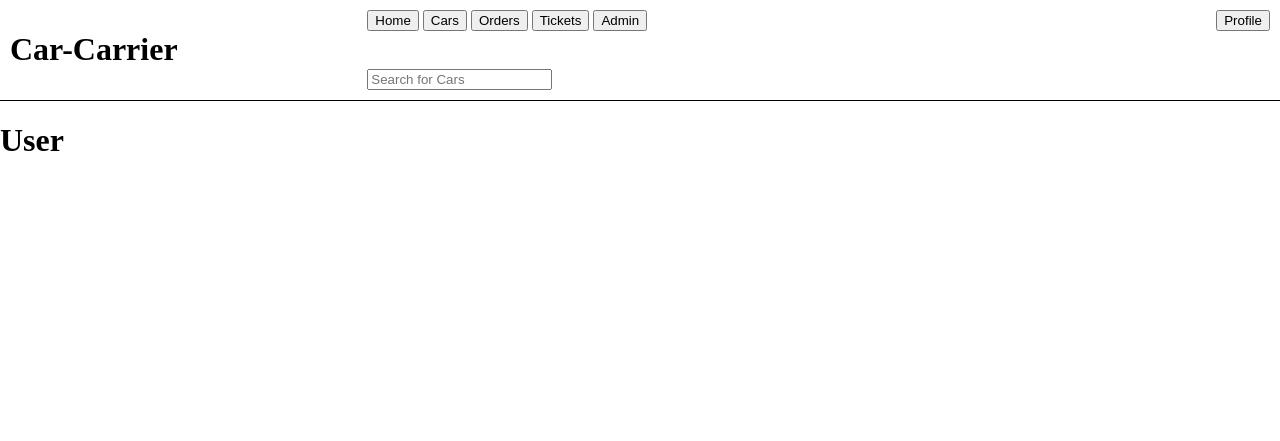
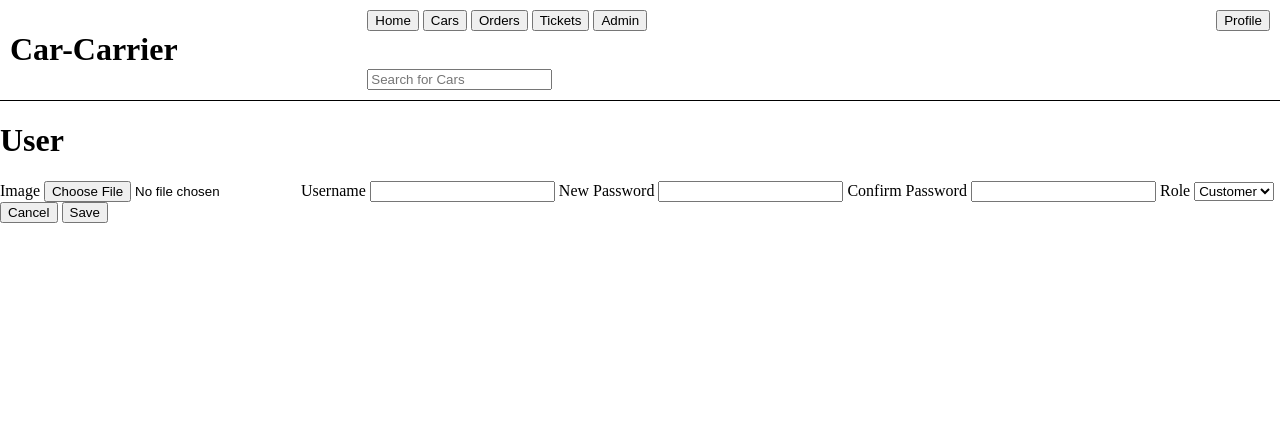
Before and after one commit to hammerhc/Car-Carrier, a Flask app: template src/templates/admin/user.html in a window 1280 px wide. Shown: the top 441 px of the page. Run offline with Flask 2, Linux system fonts and the light colour scheme; the template is opened without the code that fills it, so the values that code supplies are empty.

Commit message:
Updated User Details Page

```diff
--- a/src/static/js/admin/user.js
+++ b/src/static/js/admin/user.js
@@ -0,0 +1,12 @@
+var url = new URL(window.location);
+var params = new URLSearchParams(url.search);
+
+var userId = params.get("id");
+
+function cancel() {
+    navigate("/users");
+}
+
+function save() {
+    console.log("Saving");
+}
--- a/src/templates/admin/user.html
+++ b/src/templates/admin/user.html
@@ -6,4 +6,28 @@
 
 {% block content %}
 <h1>User</h1>
+
+<div class="detailsContainer">
+    <label for="inputImage">Image</label>
+    <input id="inputImage" type="file" capture>
+
+    <label for="inputUsername">Username</label>
+    <input id="inputUsername" type="text" readOnly>
+
+    <label for="inputPassword">New Password</label>
+    <input id="inputPassword" type="password">
+
+    <label for="inputPassword2">Confirm Password</label>
+    <input id="inputPassword2" type="password">
+
+    <label for="inputRole">Role</label>
+    <select id="inputRole">
+        <option value="customer">Customer</option>
+        <option value="agent">Agent</option>
+        <option value="admin">Admin</option>
+    </select>
+
+    <button id="cancelButton" class="formButton" onclick="cancel()">Cancel</button>
+    <button id="saveButton" class="formButton" onclick="save()">Save</button>
+</div>
 {% endblock %}
```
